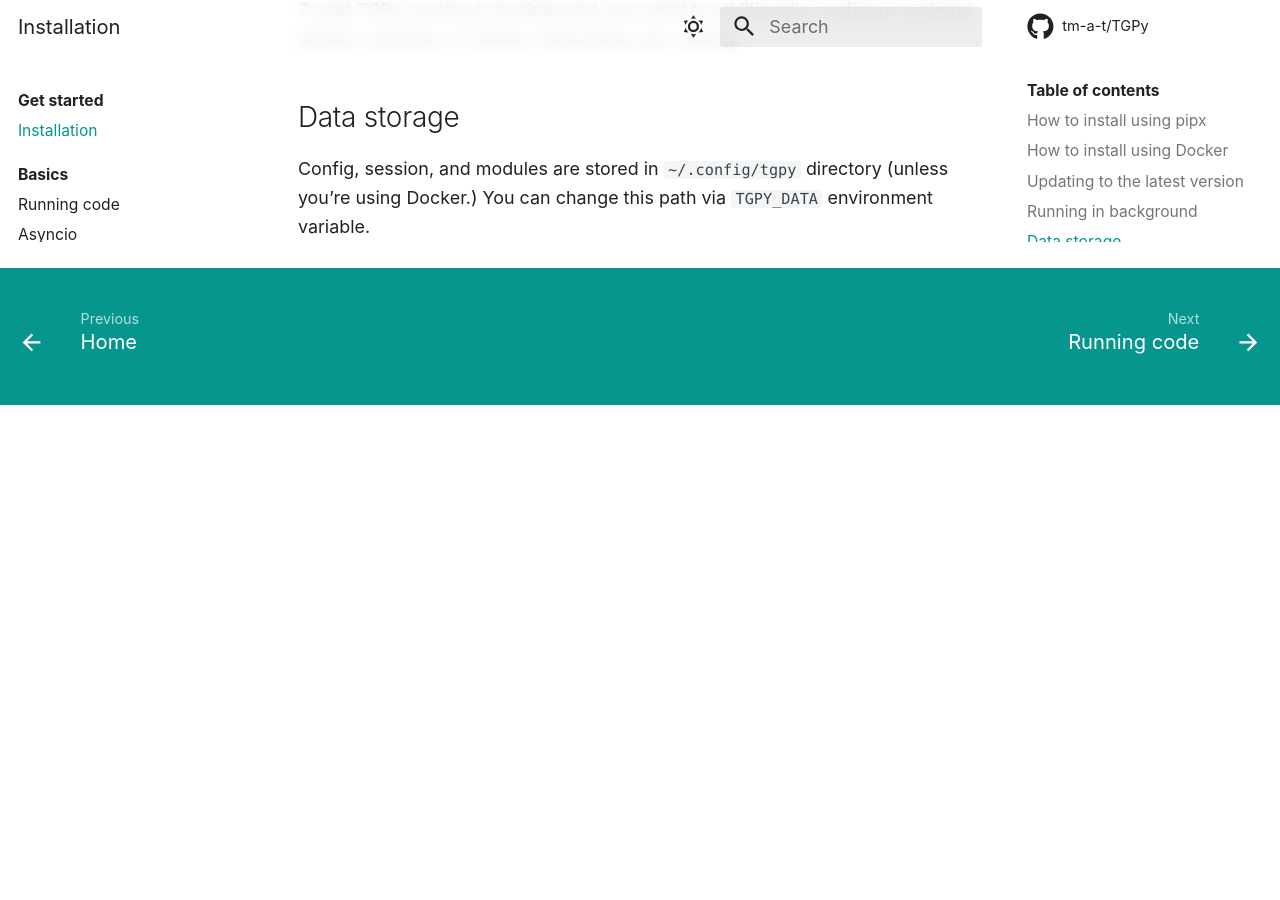
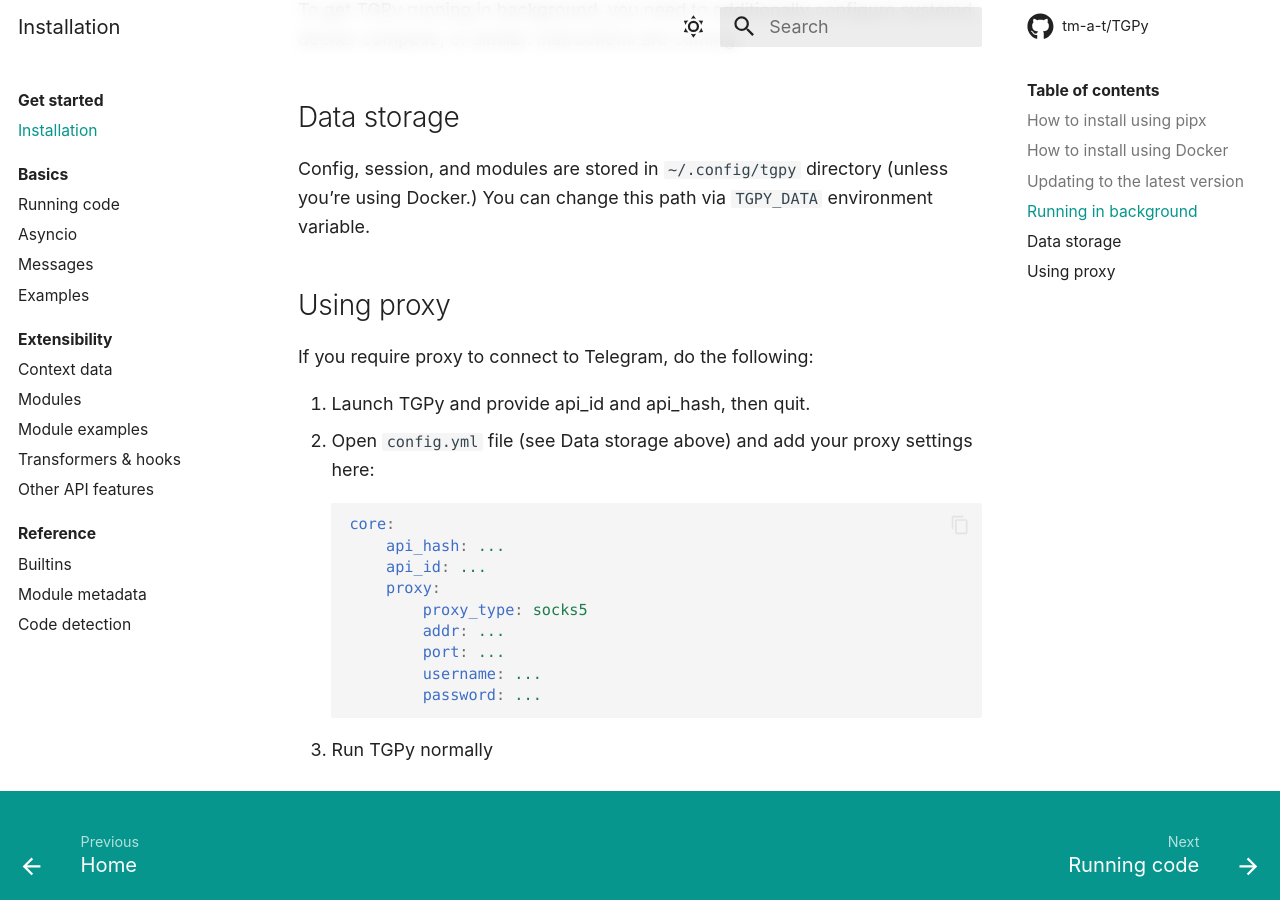
Before and after one commit to tm-a-t/TGPy, an MkDocs documentation site: the page built from guide/docs/installation.md, in a window 1280 px wide and 900 px high, scrolled down 1943 px. Built offline with MkDocs 1.6.1 and Material for MkDocs 9.7.7, drawn with Linux system fonts in a browser that asks for light colours; some web fonts are replaced; comment, search, counter and statistics services are not loaded; before the commit the page ends 2348 px from its top, so only the background shows below that.

Commit message:
feat: support proxy

````diff
--- a/guide/docs/installation.md
+++ b/guide/docs/installation.md
@@ -130,3 +130,22 @@
 
 Config, session, and modules are stored in `~/.config/tgpy` directory (unless you’re using Docker.)
 You can change this path via `TGPY_DATA` environment variable.
+
+## Using proxy
+
+If you require proxy to connect to Telegram, do the following:
+
+1. Launch TGPy and provide api_id and api_hash, then quit.
+2. Open `config.yml` file (see Data storage above) and add your proxy settings here:
+   ```yaml
+   core:
+       api_hash: ...
+       api_id: ...
+       proxy:
+           proxy_type: socks5
+           addr: ...
+           port: ...
+           username: ...
+           password: ...
+   ```
+3. Run TGPy normally
--- a/pyproject.toml
+++ b/pyproject.toml
@@ -42,6 +42,7 @@
 appdirs = "^1.4.4"
 telethon-v1-24 = "^1.24.12"
 cryptg-anyos = "^0.4.1"
+python-socks = {extras = ["asyncio"], version = "^2.4.3"}
 
 [tool.poetry.dev-dependencies]
 python-semantic-release = "^7.31.2"
````
Also changed, not shown: 2 other files.
